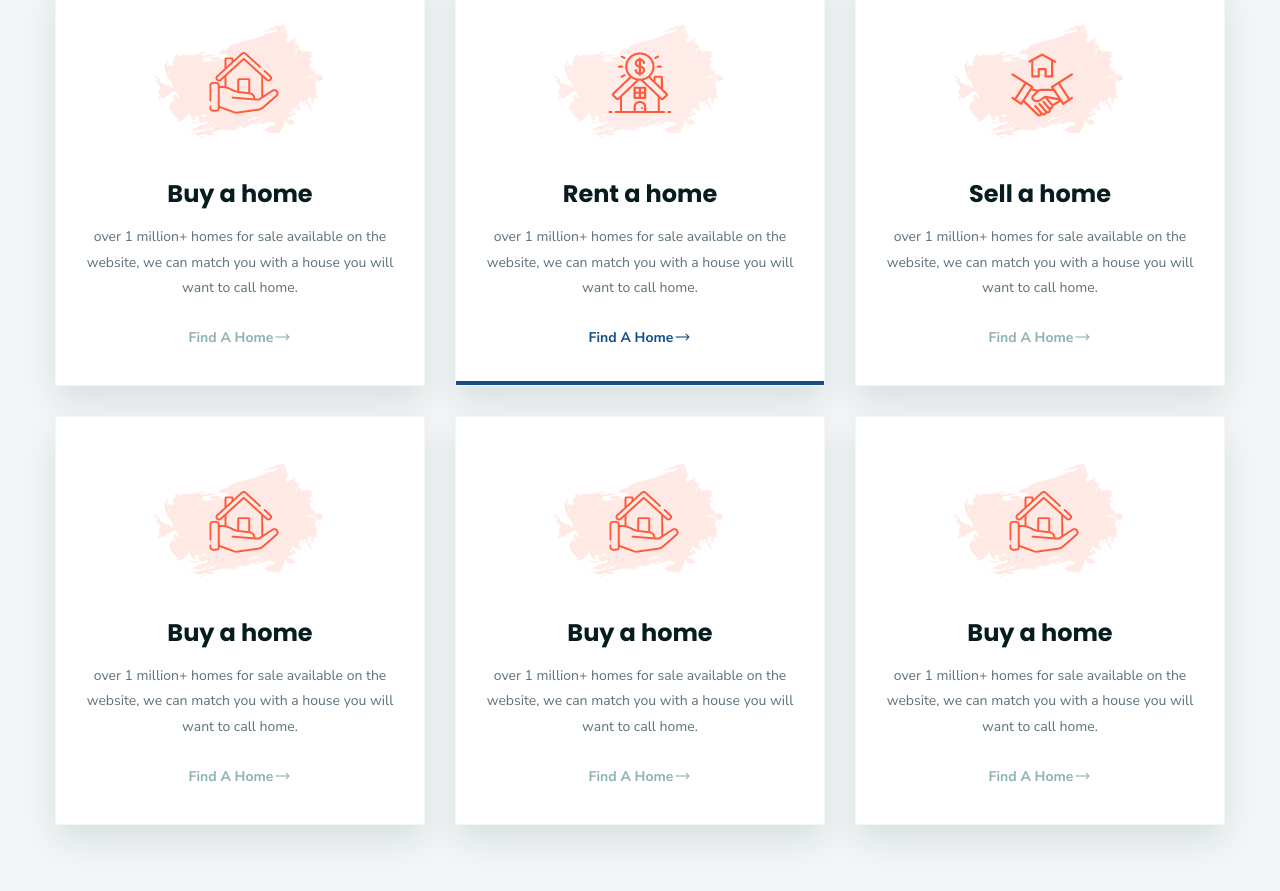
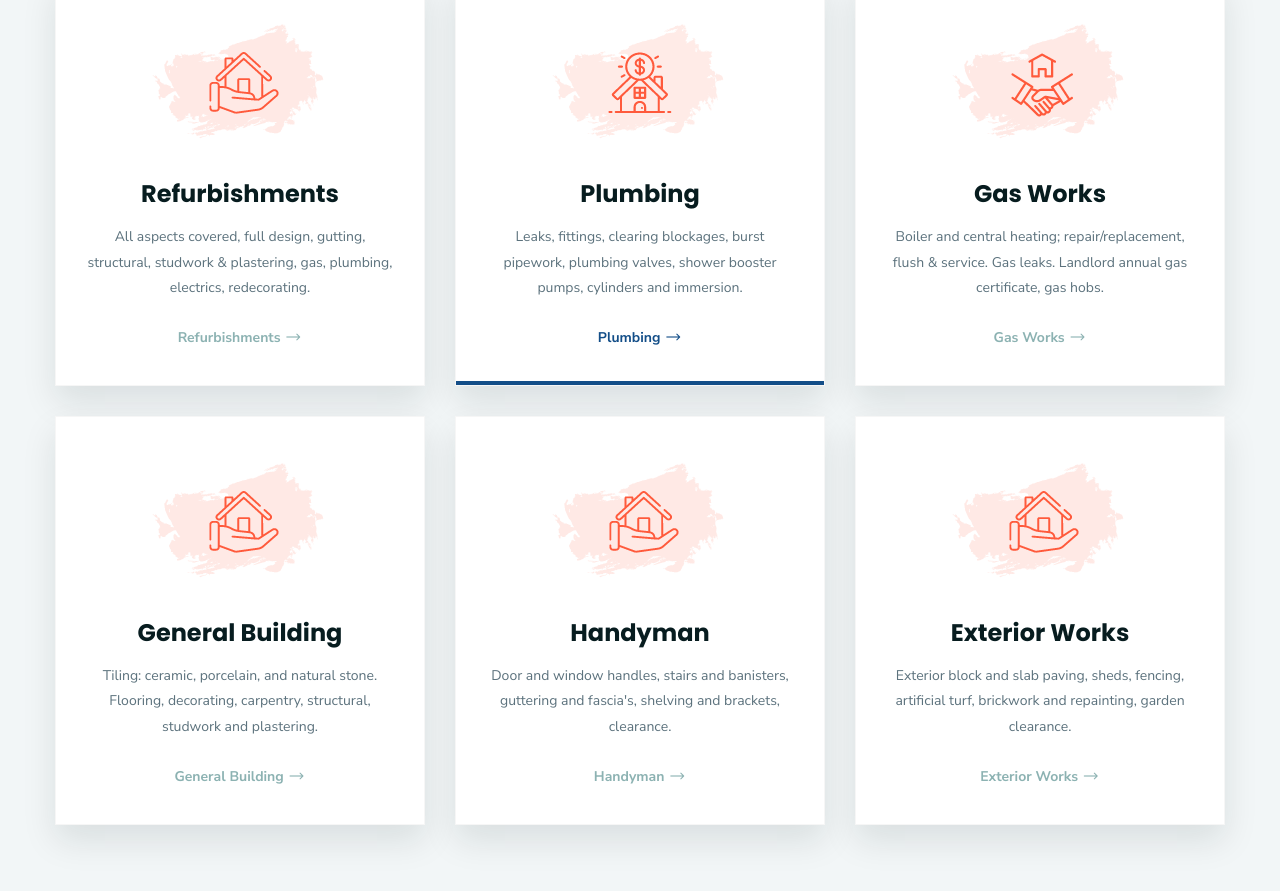
Before and after one commit to bendandoSolo/ValeBuildingServicesWebsite, a Next.js app: page / in a window 1280 px wide. Shown: the part 2301-3192 px from the top of the page. Built offline with nearby package versions, Linux system fonts and the light colour scheme.

Commit message:
services section added

```diff
--- a/components/section-components/features-v1.js
+++ b/components/section-components/features-v1.js
@@ -22,12 +22,12 @@ class FeaturesV1 extends Component {
 					<div className="col-lg-4 col-sm-6 col-12">
 						<div className="ltn__feature-item ltn__feature-item-6 text-center bg-white  box-shadow-1">
 							<div className="ltn__feature-icon">
-								<img src="/assets/img/icons/icon-img/21.png" alt="#" />
+								<img src="/assets/img/icons/icon-img/21.png" alt="Renovations and Refurbishment" />
 							</div>
 							<div className="ltn__feature-info">
-								<h3><Link href="/service-details">Buy a home</Link></h3>
-								<p>over 1 million+ homes for sale available on the website, we can match you with a house you will want to call home.</p>
-								<Link href="/service-details"><a className="ltn__service-btn">Find A Home <i className="flaticon-right-arrow" /></a></Link>
+								<h3><a href="/services/refurbishments">Refurbishments</a></h3>
+								<p>All aspects covered, full design, gutting, structural, studwork & plastering, gas, plumbing, electrics, redecorating.</p>
+								<a href="/services/refurbishments"><a className="ltn__service-btn">Refurbishments&nbsp;<i className="flaticon-right-arrow" /></a></a>
 							</div>
 						</div>
 					</div>
@@ -37,9 +37,9 @@ class FeaturesV1 extends Component {
 								<img src="/assets/img/icons/icon-img/22.png" alt="#" />
 							</div>
 							<div className="ltn__feature-info">
-								<h3><Link href="/service-details">Rent a home</Link></h3>
-								<p>over 1 million+ homes for sale available on the website, we can match you with a house you will want to call home.</p>
-								<Link href="/service-details"><a className="ltn__service-btn" >Find A Home <i className="flaticon-right-arrow" /></a></Link>
+								<h3><a href="/services/plumbing">Plumbing</a></h3>
+								<p>Leaks, fittings, clearing blockages, burst pipework, plumbing valves, shower booster pumps, cylinders and immersion.</p>
+								<a href="/services/plumbing"><a className="ltn__service-btn">Plumbing&nbsp;<i className="flaticon-right-arrow" /></a></a>
 							</div>
 						</div>
 					</div>
@@ -49,9 +49,9 @@ class FeaturesV1 extends Component {
 								<img src="/assets/img/icons/icon-img/23.png" alt="#" />
 							</div>
 							<div className="ltn__feature-info">
-								<h3><Link href="/service-details">Sell a home</Link></h3>
-								<p>over 1 million+ homes for sale available on the website, we can match you with a house you will want to call home.</p>
-								<Link href="/service-details"><a className="ltn__service-btn">Find A Home <i className="flaticon-right-arrow" /></a></Link>
+								<h3><a href="/services/gas-works">Gas Works</a></h3>
+								<p>Boiler and central heating; repair/replacement, flush & service. Gas leaks. Landlord annual gas certificate, gas hobs.</p>
+								<a href="/services/gas-works"><a className="ltn__service-btn">Gas Works&nbsp;<i className="flaticon-right-arrow" /></a></a>
 							</div>
 						</div>
 					</div>
@@ -61,9 +61,9 @@ class FeaturesV1 extends Component {
 								<img src="/assets/img/icons/icon-img/21.png" alt="#" />
 							</div>
 							<div className="ltn__feature-info">
-								<h3><Link href="/service-details">Buy a home</Link></h3>
-								<p>over 1 million+ homes for sale available on the website, we can match you with a house you will want to call home.</p>
-								<Link href="/service-details"><a className="ltn__service-btn">Find A Home <i className="flaticon-right-arrow" /></a></Link>
+								<h3><a href="/services/general-building">General Building</a></h3>
+								<p>Tiling: ceramic, porcelain, and natural stone. Flooring, decorating, carpentry, structural, studwork and plastering.</p>
+								<a href="/services/general-building"><a className="ltn__service-btn">General&nbsp;Building&nbsp;<i className="flaticon-right-arrow" /></a></a>
 							</div>
 						</div>
 					</div>
@@ -73,9 +73,9 @@ class FeaturesV1 extends Component {
 								<img src="/assets/img/icons/icon-img/21.png" alt="#" />
 							</div>
 							<div className="ltn__feature-info">
-								<h3><Link href="/service-details">Buy a home</Link></h3>
-								<p>over 1 million+ homes for sale available on the website, we can match you with a house you will want to call home.</p>
-								<Link href="/service-details"><a className="ltn__service-btn">Find A Home <i className="flaticon-right-arrow" /></a></Link>
+								<h3><a href="/services/handyman">Handyman</a></h3>
+								<p>Door and window handles, stairs and banisters, guttering and fascia's, shelving and brackets, clearance.</p>
+								<a href="/services/handyman"><a className="ltn__service-btn">Handyman&nbsp;<i className="flaticon-right-arrow" /></a></a>
 							</div>
 						</div>
 					</div>
@@ -85,9 +85,9 @@ class FeaturesV1 extends Component {
 								<img src="/assets/img/icons/icon-img/21.png" alt="#" />
 							</div>
 							<div className="ltn__feature-info">
-								<h3><Link href="/service-details">Buy a home</Link></h3>
-								<p>over 1 million+ homes for sale available on the website, we can match you with a house you will want to call home.</p>
-								<Link href="/service-details"><a className="ltn__service-btn">Find A Home <i className="flaticon-right-arrow" /></a></Link>
+								<h3><a href="/services/exterior-works">Exterior Works</a></h3>
+								<p>Exterior block and slab paving, sheds, fencing, artificial turf, brickwork and repainting, garden clearance.</p>
+								<a href="/services/exterior-works"><a className="ltn__service-btn">Exterior Works&nbsp;<i className="flaticon-right-arrow" /></a></a>
 							</div>
 						</div>
 					</div>
--- a/pages/services/exterior-works.js
+++ b/pages/services/exterior-works.js
@@ -7,10 +7,8 @@ import ExteriorWorksService from '../../components/services/ExteriorWorks';
 const ExteriorWorks = () => {
 	return (
 		<>
-			<Navbar />
 			<PageHeader headertitle="Exterior Works" subheader="Exterior Works" />
 			<ExteriorWorksService />
-			<Footer />
 		</>
 	);
 };
```
